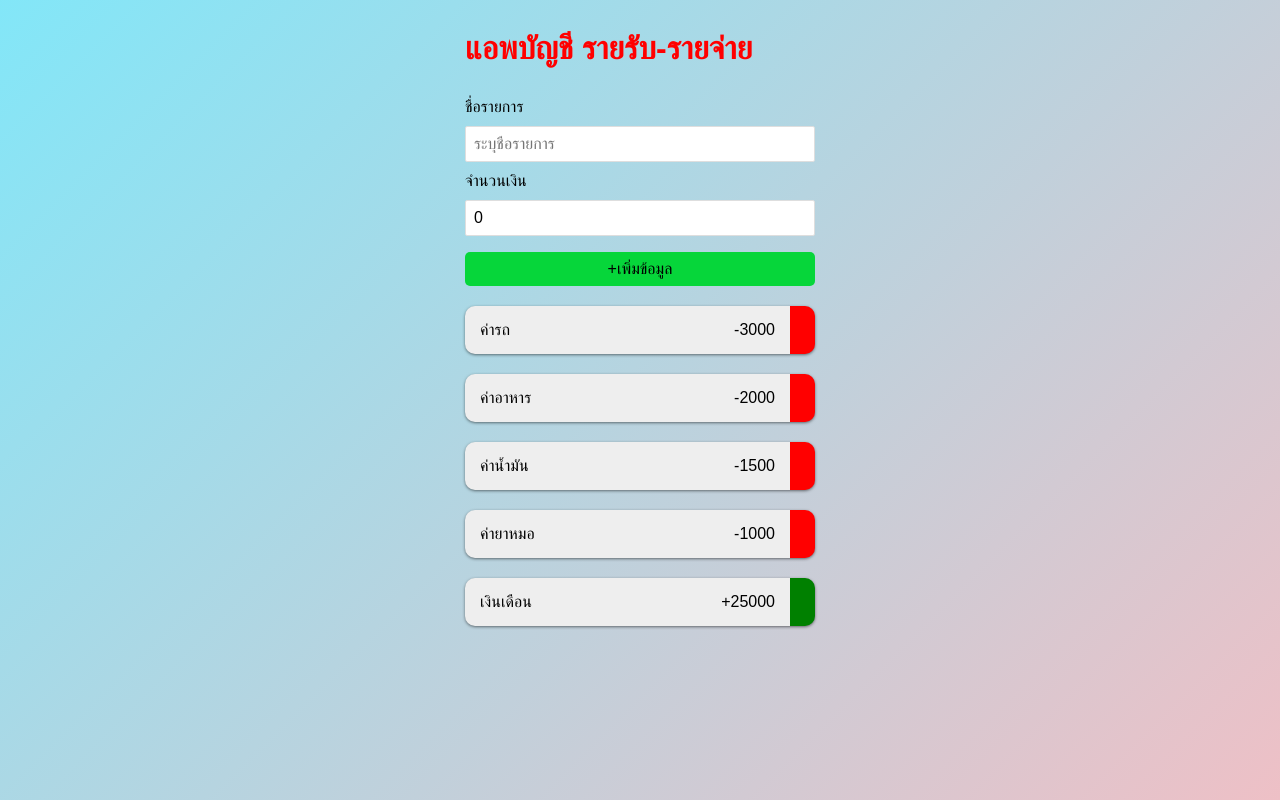
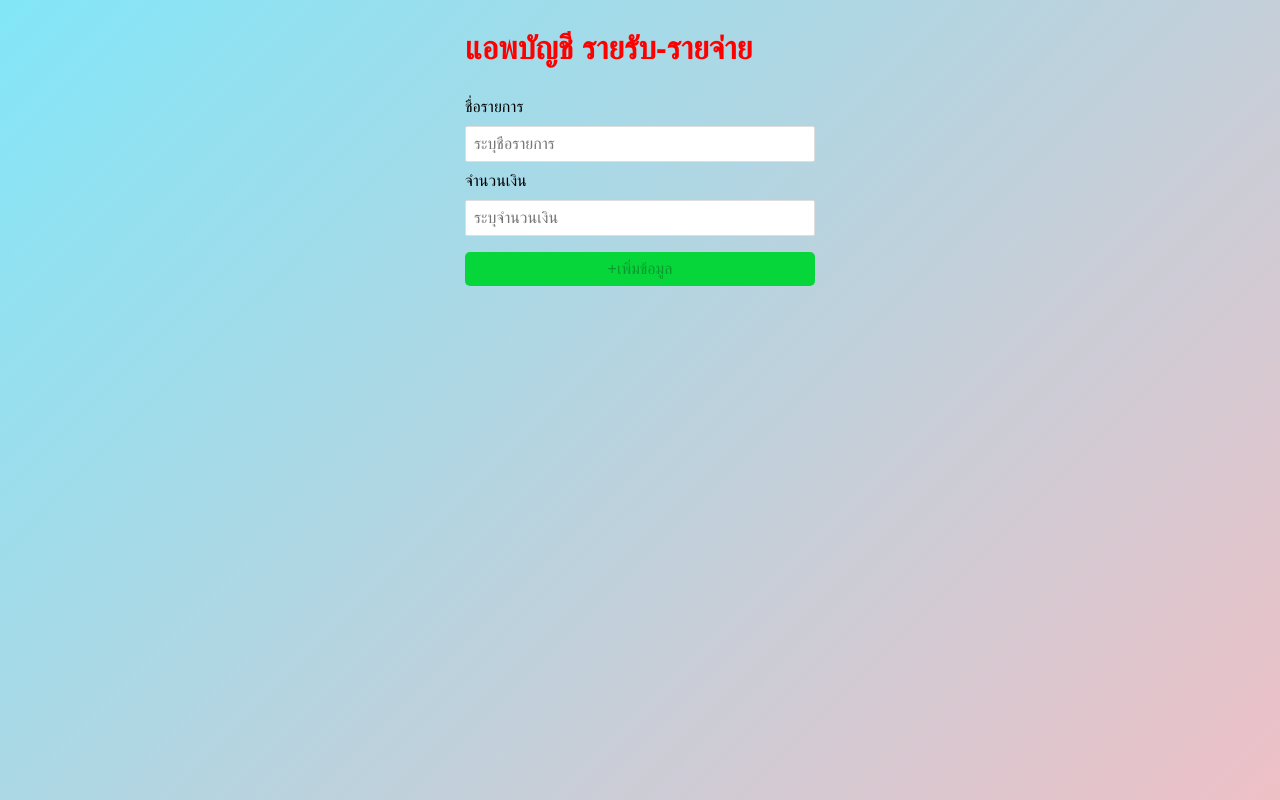
Before and after one commit to kitsana13428/ReactJs_Basic, a React (Create React App) app in the folder react-basic/: page / in a window 1280 px wide. Built offline with nearby package versions, Linux system fonts and the light colour scheme; a web font is replaced by a local one.

Commit message:
useEffect

```diff
--- a/react-basic/src/App.js
+++ b/react-basic/src/App.js
@@ -12,11 +12,7 @@ const Title = () => <h1>แอพบัญชี รายรับ-รายจ
 function App() { //เรียกใช้คอมโพแนน
 
   const initData = [
-    {id:1,title:"ค่ารถ", amount:-3000},
-    {id:2,title:"ค่าอาหาร", amount:-2000},
-    {id:3,title:"ค่าน้ำมัน", amount:-1500},
-    {id:4,title:"ค่ายาหมอ", amount:-1000},
-    {id:4,title:"เงินเดือน", amount:25000}
+
   ]
     const [items,setItems] = useState(initData)
     const onAddNewItem = (newItem)=> {
--- a/react-basic/src/component/FormComponent.js
+++ b/react-basic/src/component/FormComponent.js
@@ -1,11 +1,13 @@
-import { useState } from 'react'
+import { useState,useEffect } from 'react'
 import './FormComponent.css'
 import { v4 as uuidv4 } from 'uuid'; //อิมพอตยูไอดีมาใช้ สร้างไอดีอัตโนมัติ
 
 const FormComponent = (props) => {
 
-    const [title,setTitle] = useState('') //สร้าง ยูสสเตจ
-    const [amount,setAmount] = useState(0)
+    const [title,setTitle] = useState('') //สร้าง ยูสสเตจ title
+    const [amount,setAmount] = useState('') //สร้าง amount
+    const [formValid,setFormValid] = useState(false) //สร้าง formvalid ค่าเริ่มต้นเป็นเท็จ
+
 
     const inputTitle = (event) => {
         setTitle(event.target.value) //เรียกใช้งาน ยูสสเตจ
@@ -24,8 +26,14 @@ const FormComponent = (props) => {
         }
         props.onAddItem(itemData);
         setTitle('') //คืนค่าให้เป็นค่าว่าง
-        setAmount(0) //ให้ค่าเป็นค่าเริ่มต้น
+        setAmount('') //ให้ค่าเป็นค่าเริ่มต้น
     }
+
+    useEffect(() => { //ตรวจค่าว่าง ถ้าค่าว่างไม่สามารถเพิ่มข้อมูลได้
+        const checkData = title.trim().length>0 && amount.trim().length>0 //สร้างตัวแปร เก็บ title และ amount ที่ไม่ให้เป็นค่าว่าง
+        setFormValid(checkData)
+    },[title,amount])
+
     return(
         <div>
             <form onSubmit={saveItem}>
@@ -38,7 +46,7 @@ const FormComponent = (props) => {
                     <input type="text" placeholder= "ระบุจำนวนเงิน" onChange={inputAmount} value={amount}/>
                 </div>
                 <div>
-                    <button type="submit" className="btn">+เพิ่มข้อมูล</button>
+                    <button type="submit" className="btn" disabled={!formValid}>+เพิ่มข้อมูล</button>
                 </div>
             </form>
         </div>
```
